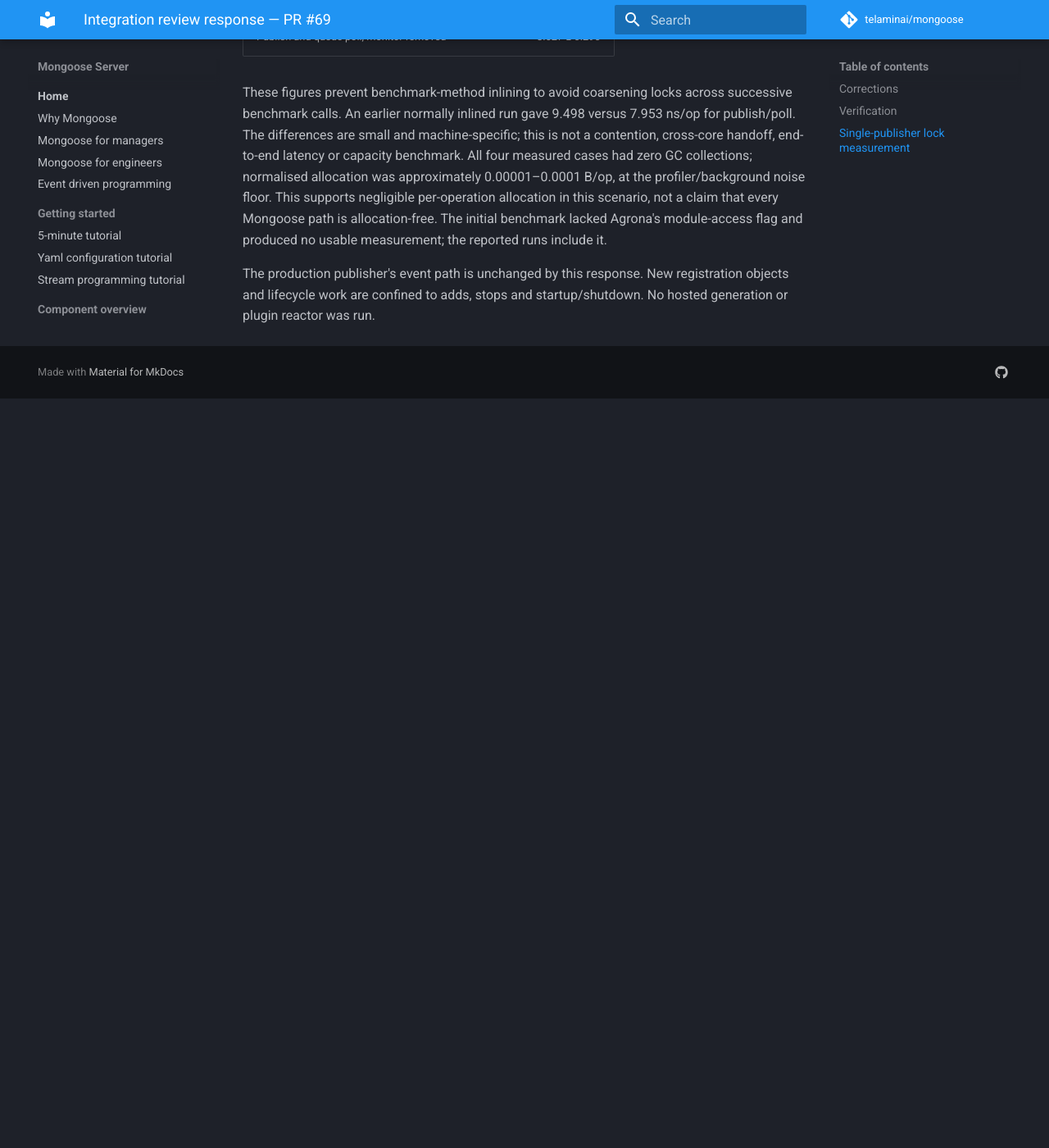
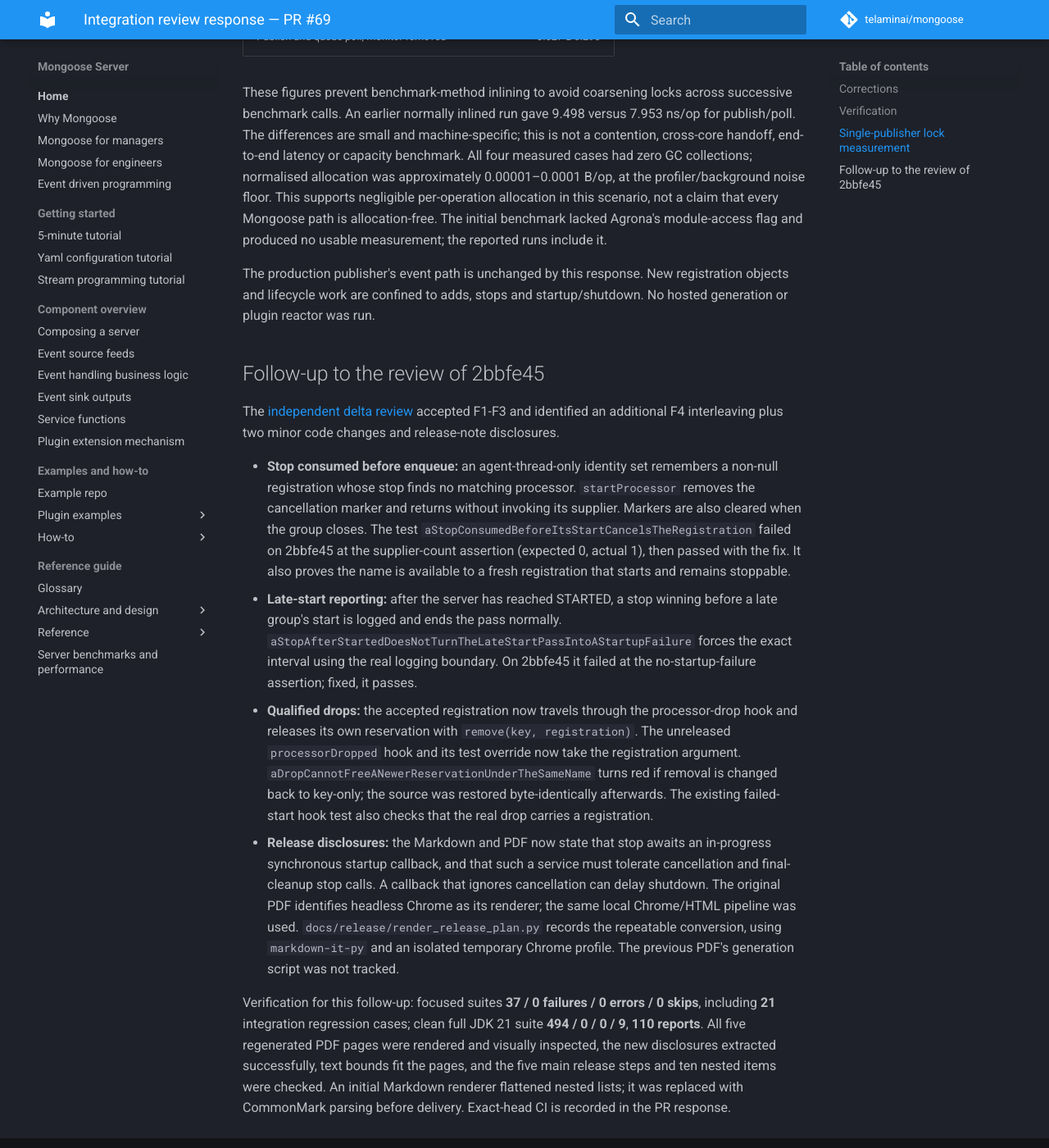
Before and after one commit to telaminai/mongoose, an MkDocs documentation site: the page built from docs/release/review-69-response.md, in a window 1280 px wide and 1400 px high, scrolled down 2437 px. Shown: the whole window at 82% size. Built offline with MkDocs 1.6.1 and Material for MkDocs 9.7.7, drawn with Linux system fonts in a browser that asks for light colours; comment, search, counter and statistics services are not loaded; before the commit the page ends 2923 px from its top, so only the background shows below that.

```diff
--- a/docs/release/review-69-response.md
+++ b/docs/release/review-69-response.md
@@ -67,3 +67,34 @@
 
 The production publisher's event path is unchanged by this response. New registration objects and lifecycle work
 are confined to adds, stops and startup/shutdown. No hosted generation or plugin reactor was run.
+
+## Follow-up to the review of 2bbfe45
+
+The [independent delta review](https://github.com/telaminai/mongoose/pull/69#issuecomment-6386122791) accepted F1-F3
+and identified an additional F4 interleaving plus two minor code changes and release-note disclosures.
+
+- **Stop consumed before enqueue:** an agent-thread-only identity set remembers a non-null registration whose stop
+  finds no matching processor. `startProcessor` removes the cancellation marker and returns without invoking its
+  supplier. Markers are also cleared when the group closes. The test
+  `aStopConsumedBeforeItsStartCancelsTheRegistration` failed on 2bbfe45 at the supplier-count assertion (expected 0,
+  actual 1), then passed with the fix. It also proves the name is available to a fresh registration that starts and
+  remains stoppable.
+- **Late-start reporting:** after the server has reached STARTED, a stop winning before a late group's start is logged
+  and ends the pass normally. `aStopAfterStartedDoesNotTurnTheLateStartPassIntoAStartupFailure` forces the exact
+  interval using the real logging boundary. On 2bbfe45 it failed at the no-startup-failure assertion; fixed, it passes.
+- **Qualified drops:** the accepted registration now travels through the processor-drop hook and releases its own
+  reservation with `remove(key, registration)`. The unreleased `processorDropped` hook and its test override now take
+  the registration argument. `aDropCannotFreeANewerReservationUnderTheSameName` turns red if removal is changed back
+  to key-only; the source was restored byte-identically afterwards. The existing failed-start hook test also checks
+  that the real drop carries a registration.
+- **Release disclosures:** the Markdown and PDF now state that stop awaits an in-progress synchronous startup
+  callback, and that such a service must tolerate cancellation and final-cleanup stop calls. A callback that ignores
+  cancellation can delay shutdown. The original PDF identifies headless Chrome as its renderer; the same local
+  Chrome/HTML pipeline was used. `docs/release/render_release_plan.py` records the repeatable conversion, using
+  `markdown-it-py` and an isolated temporary Chrome profile. The previous PDF's generation script was not tracked.
+
+Verification for this follow-up: focused suites **37 / 0 failures / 0 errors / 0 skips**, including **21** integration
+regression cases; clean full JDK 21 suite **494 / 0 / 0 / 9**, **110 reports**. All five regenerated PDF pages were
+rendered and visually inspected, the new disclosures extracted successfully, text bounds fit the pages, and the five
+main release steps and ten nested items were checked. An initial Markdown renderer flattened nested lists; it was
+replaced with CommonMark parsing before delivery. Exact-head CI is recorded in the PR response.
```
Also changed, not shown: docs/release/release-plan-1.0.33.md (+5 -0 lines), docs/release/render_release_plan.py (added, +74 -0 lines), 5 other files.
